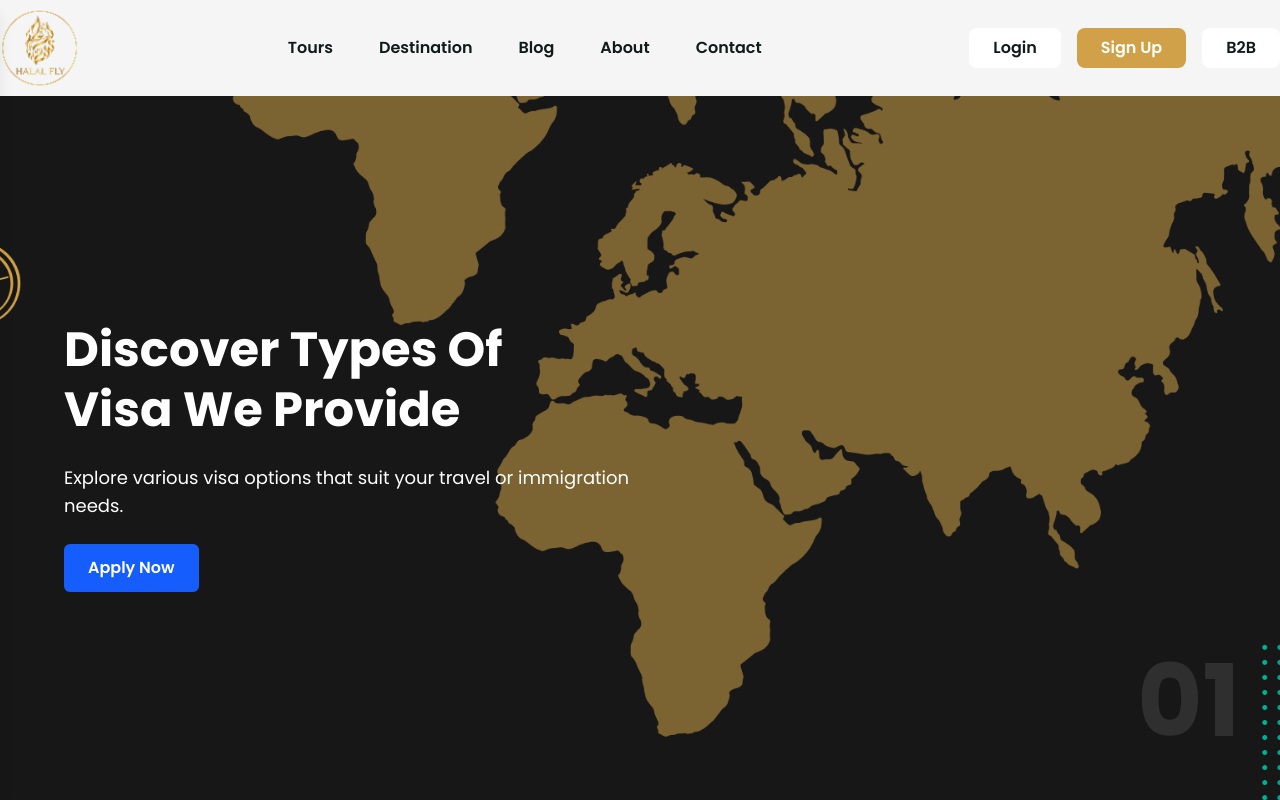
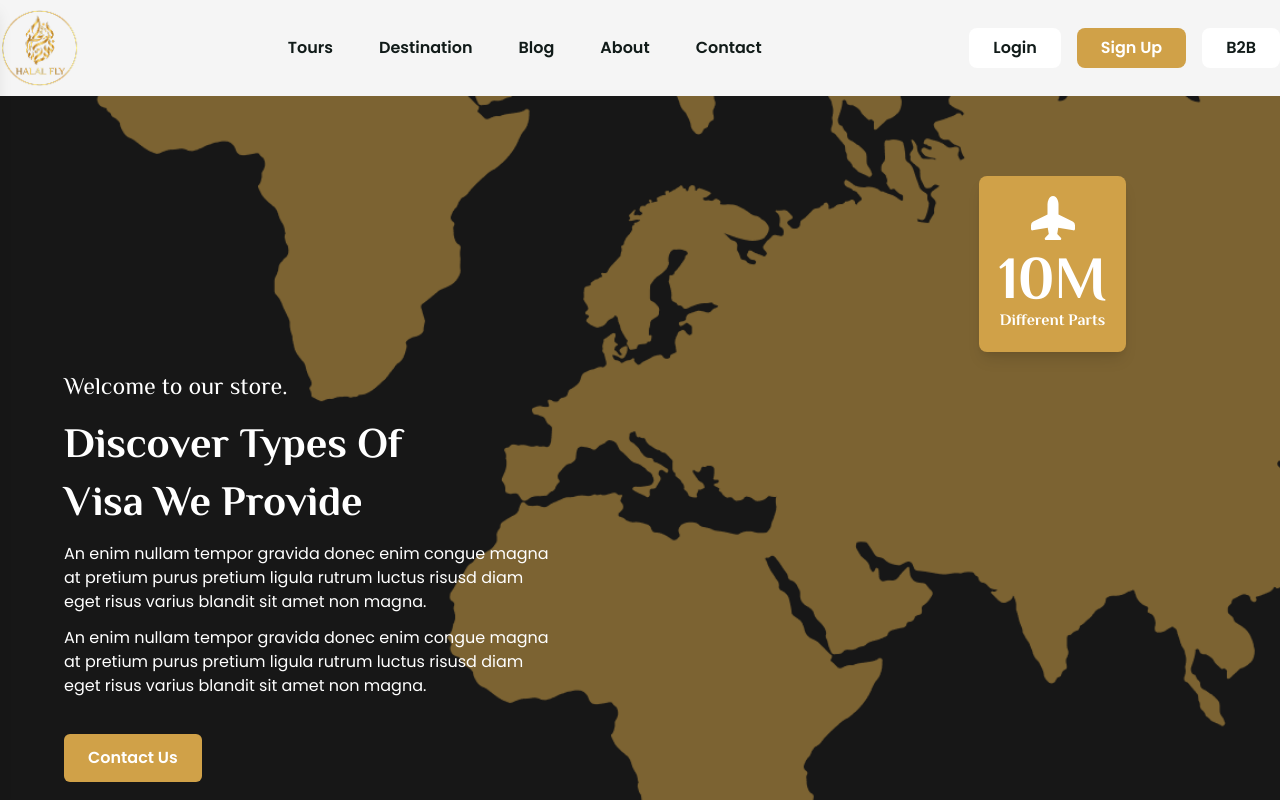
Before and after one commit to theashrafislam/halal-fly-v1, a Next.js app: page /visa in a window 1280 px wide. Shown: the top 800 px of the page. Built offline with nearby package versions, Linux system fonts and the light colour scheme; a web font is replaced by a local one.

Commit message:
visa intro section is complate

```diff
--- a/src/app/Components/Visa/VisaIntroSection.jsx
+++ b/src/app/Components/Visa/VisaIntroSection.jsx
@@ -1,31 +1,42 @@
+import { BsAirplaneFill } from "react-icons/bs";
+
 const VisaIntroSection = () => {
     return (
         <div
-      className="w-full h-[90vh] bg-[#171717] bg-cover bg-center bg-no-repeat relative"
+            className="w-full h-[100vh] md:h-[120vh] bg-[#171717] bg-cover bg-center bg-no-repeat relative flex items-center"
             style={{
                 backgroundImage: "url('/visa-bg.png')",
             }}
         >
-      {/* Overlay */}
-      {/* <div className="absolute inset-0 bg-black bg-opacity-50"></div> */}
-
-      {/* Content */}
-      <div className="absolute top-1/2 left-6 md:left-16 transform -translate-y-1/2 text-white z-10 space-y-6 max-w-xl">
-        <h1 className="text-4xl md:text-5xl font-bold leading-tight">
+            {/* Content (Left side) */}
+            <div className="px-4 md:pl-16 text-white z-10 space-y-3 max-w-xl">
+                <p className="text-lg sm:text-xl md:text-2xl font-philosopher">
+                    Welcome to our store.
+                </p>
+                <h1 className="text-3xl sm:text-4xl md:text-[42px] font-philosopher font-bold leading-snug">
                     Discover Types Of <br />
                     Visa We Provide
                 </h1>
-        <p className="text-lg">
-          Explore various visa options that suit your travel or immigration needs.
+                <p className="text-sm sm:text-base">
+                    An enim nullam tempor gravida donec enim congue magna at pretium purus pretium ligula rutrum luctus risusd diam eget risus varius blandit sit amet non magna.
                 </p>
-        <button className="px-6 py-3 bg-blue-600 hover:bg-blue-700 rounded-md text-white font-semibold transition">
-          Apply Now
+                <p className="text-sm sm:text-base">
+                    An enim nullam tempor gravida donec enim congue magna at pretium purus pretium ligula rutrum luctus risusd diam eget risus varius blandit sit amet non magna.
+                </p>
+                <div className="pt-6">
+                    <button className="px-5 sm:px-6 py-2 sm:py-3 bg-[#D0A148] rounded-md text-white font-semibold transition">
+                        Contact Us
                     </button>
                 </div>
+            </div>
 
-      {/* Number */}
-      <div className="absolute bottom-10 right-10 text-[100px] font-bold text-white opacity-10 z-0 select-none pointer-events-none">
-        01
+            {/* Info Box (Right side - Absolute) */}
+            <div className="absolute p-4 sm:p-5 h-36 sm:h-44 rounded-lg bg-[#D0A148] right-5 bottom-5 md:right-10 md:bottom-10 lg:right-[12%] lg:top-20 hidden sm:flex flex-col items-center justify-center text-white shadow-lg">
+                <BsAirplaneFill className="w-12 h-12 sm:w-16 sm:h-16 mb-2" />
+                <h5 className="text-4xl sm:text-6xl font-bold font-philosopher">10M</h5>
+                <p className="text-sm sm:text-base font-bold font-philosopher">
+                    Different Parts
+                </p>
             </div>
         </div>
     );
```
Lines whose indentation alone changed are shown as unchanged.
